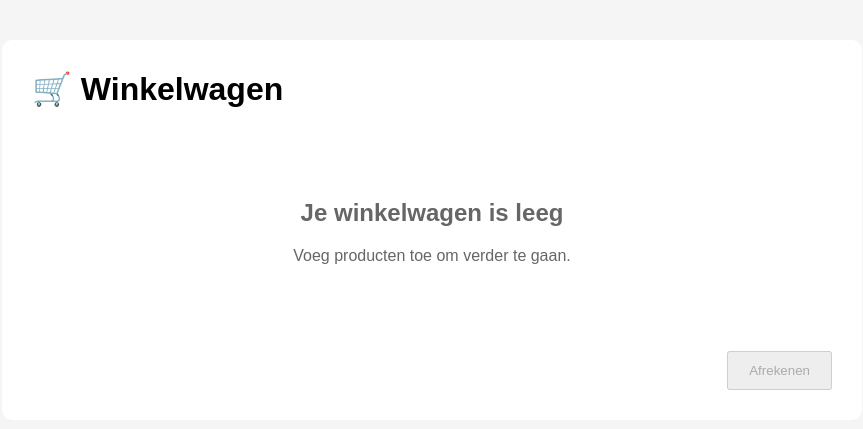
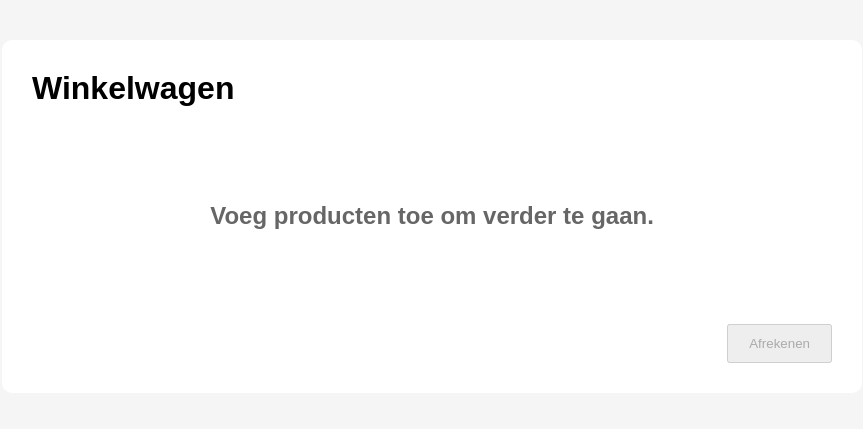
Before and after one commit to JHarmeijer/Project-4-2025-2026, a PHP site: page /winkelwagenpagina.php in a window 1280 px wide. Shown: the top 429 px of the page, without its empty margins (208-1071 px from the left). Run offline with PHP 8.4, Linux system fonts and the light colour scheme.

Commit message:
Opgeslagen in PHP folder

```diff
--- a/winkelwagenpagina.php
+++ b/php/winkelwagenpagina.php
@@ -49,11 +49,11 @@ session_start();
 <body>
 
 <div class="container">
-    <h1>🛒 Winkelwagen</h1>
+    <h1> Winkelwagen</h1>
 
     <?php if (empty($_SESSION['cart'])): ?>
         <div class="empty-cart">
-            <h2>Je winkelwagen is leeg</h2>
+            <h2 Winkelwagen is leeg</h2>
             <p>Voeg producten toe om verder te gaan.</p>
         </div>
     <?php else: ?>
```
